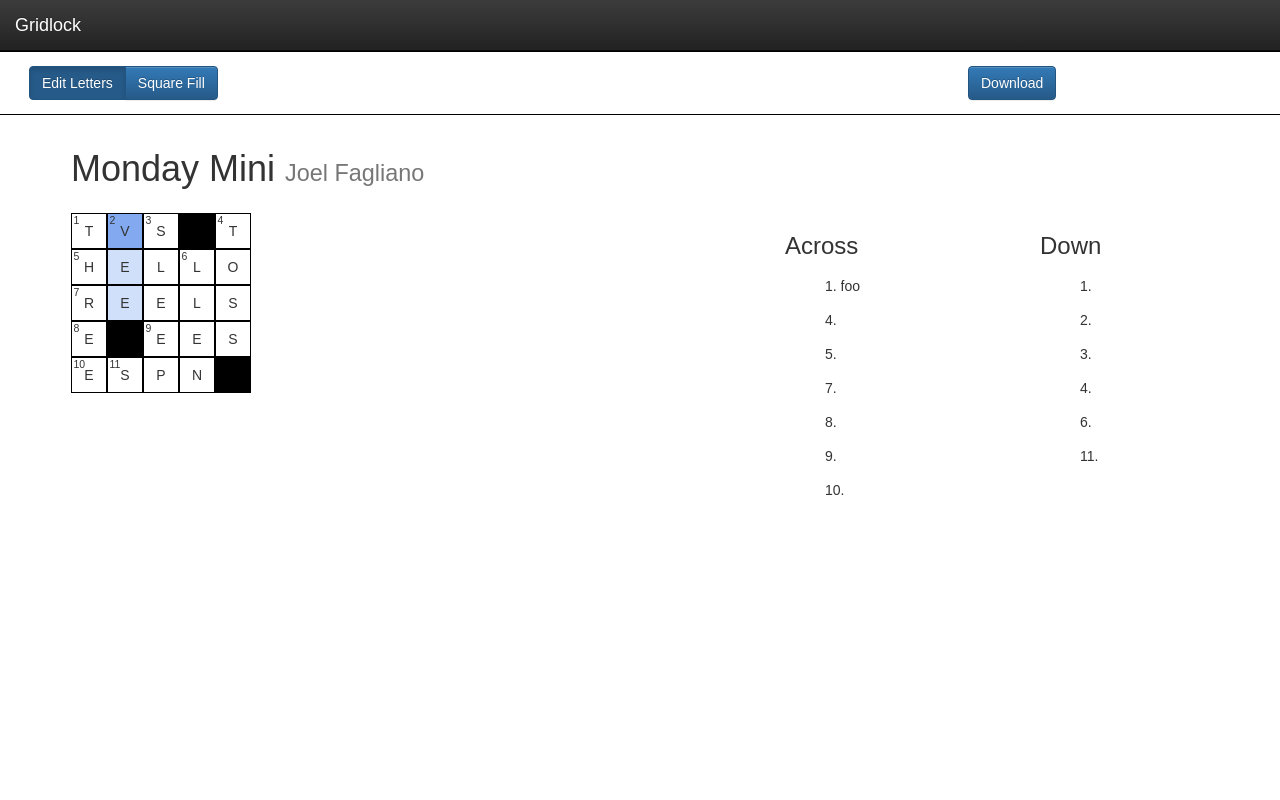
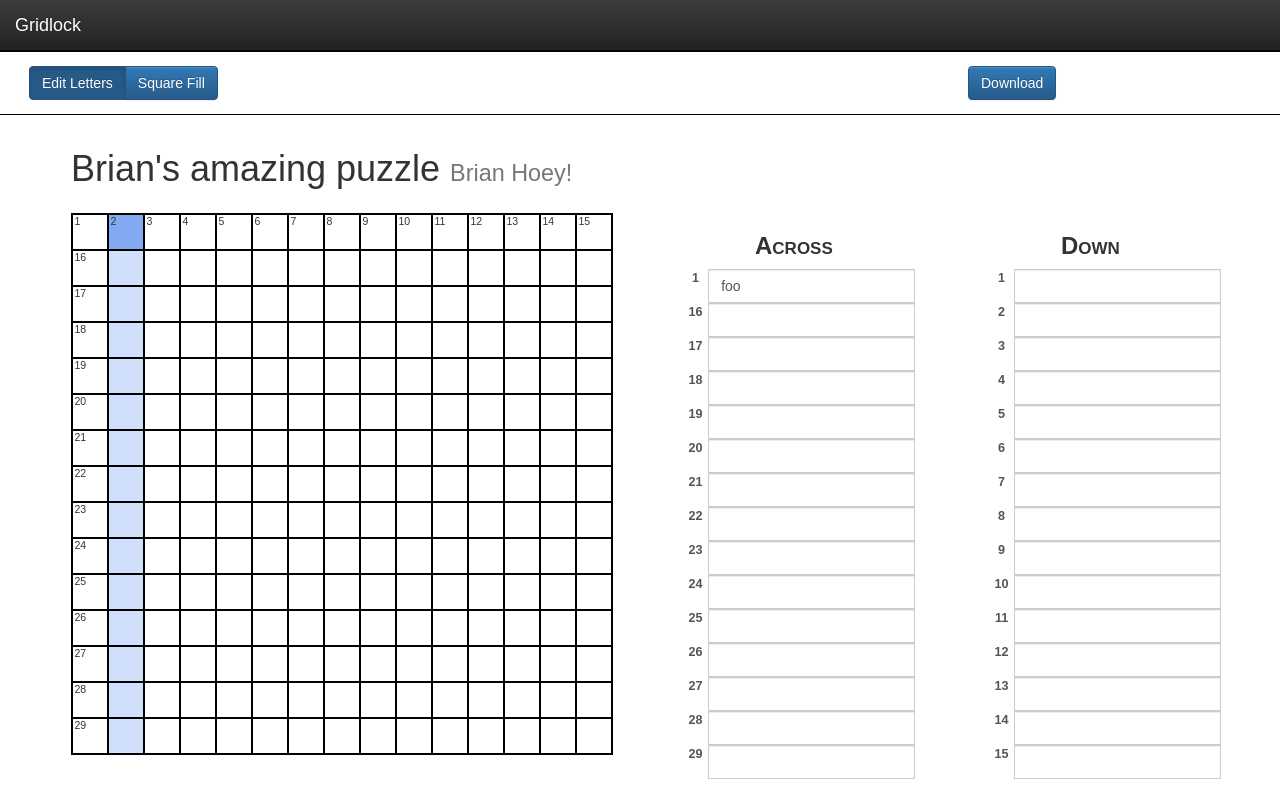
Before and after one commit to nlsandler/gridlock, a React (Create React App) app: page / in a window 1280 px wide. Built offline with nearby package versions, Linux system fonts and the light colour scheme.

Commit message:
style tweaks

```diff
--- a/src/App.js
+++ b/src/App.js
@@ -4,10 +4,14 @@ import './App.css';
 
 /*
 TODOs:
-- find another way to manage focus in the grid
+- make clues go away when word start changes
+- make author/title editable
+- make it prettier
+- make it possible to delete letters
 - fix entering last letter in row/column
-- make arrow navigation skip over black squares
-- hide cursor
+- make arrows skip black squares/don't focus on black squares
+- hide cursor (or always have it at the beginning of text field)
+- download!
 */
 
 /* Enum for direction */
@@ -61,24 +65,11 @@ function Toolbar(props) {
 
 function PuzzleInfo(props) {
     return <div>
-      <h1>{props.title} <small>{props.author}</small></h1>
+      <h1 className="puzzle-title">{props.title} <small>{props.author}</small></h1>
     </div>;
 }
 
 class Square extends Component {
-  /*
-  componentDidMount() {
-    if (this.props.isSelected) {
-      this.refs.square.focus();
-    }
-  }
-
-  componentDidUpdate() {
-    if (this.props.isSelected) {
-      this.refs.square.focus();
-    }
-  }
-  */
   render() {
     var classes = "text-center";
     if (this.props.squareValue.isBlack) {
@@ -100,8 +91,7 @@ class Square extends Component {
           onKeyPress={(evt) => this.props.handleKeyPress(evt.key)}
           onKeyUp={(evt) => this.props.handleKeyUp(evt.key)}
           onFocus={() => this.props.handleFocus()}
-          onClick={() => this.props.handleClick()}
-          disabled={this.props.squareValue.isBlack}/>
+          onClick={() => this.props.handleClick()}/>
       </td>
     );
   }
@@ -204,12 +194,10 @@ class Grid extends Component {
         break;
       }
 
+      //TODO: refactor (same code is in arrow key handler)
       var newSquareRef = this.refs[newSquare.toString()];
-      console.log(newSquareRef);
       var input = newSquareRef.refs.input;
-      console.log(input);
       input.focus();
-
   }
   handleKeyPress(key) {
     if (this.props.mode === mode.TEXT) {
@@ -233,9 +221,7 @@ class Grid extends Component {
 
       //now change focus to new square
       var newSquare = this.refs[[x2,y2].toString()];
-      console.log(newSquare);
       var input = newSquare.refs.input;
-      console.log(input);
       input.focus();
 
       //now update Puzzle state
@@ -287,9 +273,11 @@ class Grid extends Component {
 
 class Clue extends Component {
   render() {
-    return <li className="clue-list">
-      {this.props.clue.id + ". " }
-      <input value={this.props.clue.text} onChange={(evt) => this.props.handleChange(evt.target.value)}/>
+    return <li className="clue">
+      <div className="input-group">
+      <div className="input-group-addon">{this.props.clue.id}</div>
+      <input className="form-control" value={this.props.clue.text} onChange={(evt) => this.props.handleChange(evt.target.value)}/>
+      </div>
     </li>
   }
 }
@@ -315,14 +303,14 @@ class Clues extends Component {
 
     return <div className="row">
             <div className="col-md-6" id="across">
-              <h3>Across</h3>
-              <ol>
+              <h3 className="clue-header">Across</h3>
+              <ol className="clue-list">
                 {across}
               </ol>
             </div>
             <div className="col-md-6" id="down">
-              <h3>Down</h3>
-              <ol>
+              <h3 className="clue-header">Down</h3>
+              <ol className="clue-list">
                 {down}
               </ol>
             </div>
@@ -334,15 +322,17 @@ class Puzzle extends Component {
   constructor(props) {
     super(props);
     this.state = {
-      "title" : "Monday Mini",
-      "author" : "Joel Fagliano",
-      "letters" : [
+      "title" : "Brian's amazing puzzle",
+      "author" : "Brian Hoey!",
+      "letters" : Array(this.props.size).fill().map(() => Array(this.props.size).fill(l(""))),
+      /*
         [l("T"), l("V"), l("S"), b(), l("T")],
         [l("H"), l("E"), l("L"), l("L"), l("O")],
         [l("R"), l("E"), l("E"), l("L"), l("S")],
         [l("E"), b(), l("E"), l("E"), l("S")],
         [l("E"), l("S"), l("P"), l("N"), b()]
-      ],
+
+      ],*/
       "clues" : {
         "across" : {
           "0,0" : {"text" : "foo"}
@@ -430,13 +420,14 @@ class Puzzle extends Component {
                 </div>
               </div>
               <div className="row puzzle">
-                <div className="col-md-7">
+                <div className="col-md-6">
                     <Grid size={this.props.size} mode={this.state.mode}
                       letters={letters}
                       handleKeyPress={(x,y,c) => this.handleKeyPress(x,y,c)}
                       handleClick={(x,y) => this.handleClick(x,y)}/>
                 </div>
-                <div className="col-md-5">
+                <div className="col-md-6">
+
                   <Clues clues={clues} handleChange={(dir, key, value) => this.handleClueChange(dir, key, value)}/>
                 </div>
               </div>
@@ -518,7 +509,11 @@ function generateClueNumbers(size, letters, clues) {
       }
 
       if (needsAcross || needsDown) {
-        letters[x][y].clueNum = currentClueNum;
+        letters[x][y] = {
+          "char": letters[x][y].char,
+          "isBlack" : letters[x][y].isBlack,
+          "clueNum":currentClueNum
+        };
         currentClueNum++;
       }
     }
--- a/src/index.css
+++ b/src/index.css
@@ -26,6 +26,11 @@ body {
 
 /* Grid styling */
 
+table.table {
+  border: 1px black solid;
+  width: auto;
+}
+
 table.table > tbody > tr > td.square {
   width: 34px;
   height: 34px;
@@ -33,6 +38,10 @@ table.table > tbody > tr > td.square {
   border: 1px black solid;
   display: inline-table;
   position: relative;
+}
+
+table.table > tbody > tr > td.square input {
+  cursor: none;
 }
 
 input {
@@ -55,8 +64,36 @@ span.clueNum {
 }
 
 /* Clue styling */
-li.clue-list {
+h3.clue-header {
+  padding-left: 3em;
+  font-weight: bolder;
+  font-variant: small-caps;
+}
+
+ol.clue-list {
+  padding-left: 0px;
+}
+
+li.clue {
   list-style: none;
+
+}
+
+li.clue .input-group-addon {
+  border-radius: 0px;
+  background: transparent;
+  border: 0px;
+  width: 4em;
+  font-size: 0.9em;
+  font-weight: bolder;
+  vertical-align: top;
+  padding: 0px;
+  padding-top: 3px;
+  width: 2em;
+}
+
+li.clue .form-control {
+  border-radius: 0px;
 }
 
 /* Grid highlighting */
--- a/src/index.js
+++ b/src/index.js
@@ -6,6 +6,6 @@ import 'bootstrap/dist/css/bootstrap-theme.css';
 import './index.css';
 
 ReactDOM.render(
-  <Puzzle size={5}/>,
+  <Puzzle size={15}/>,
   document.getElementById('root')
 );
```
